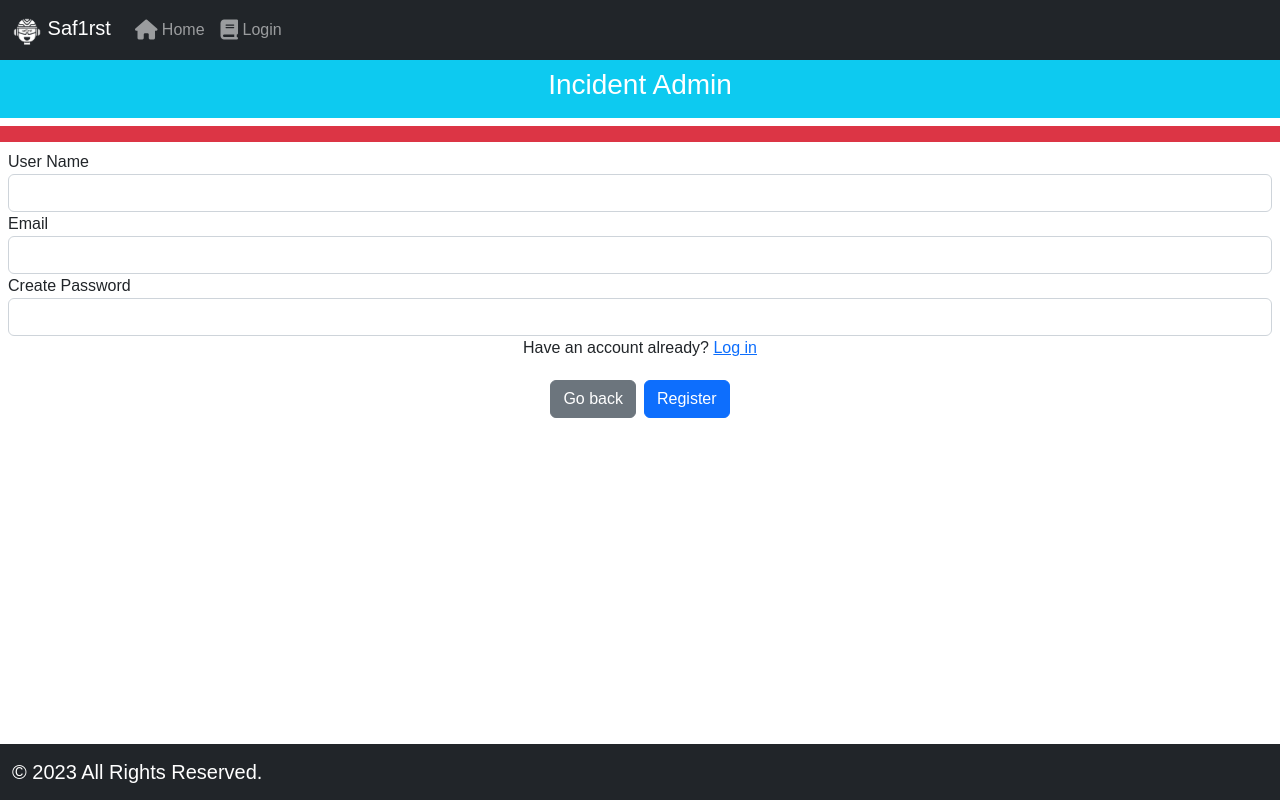
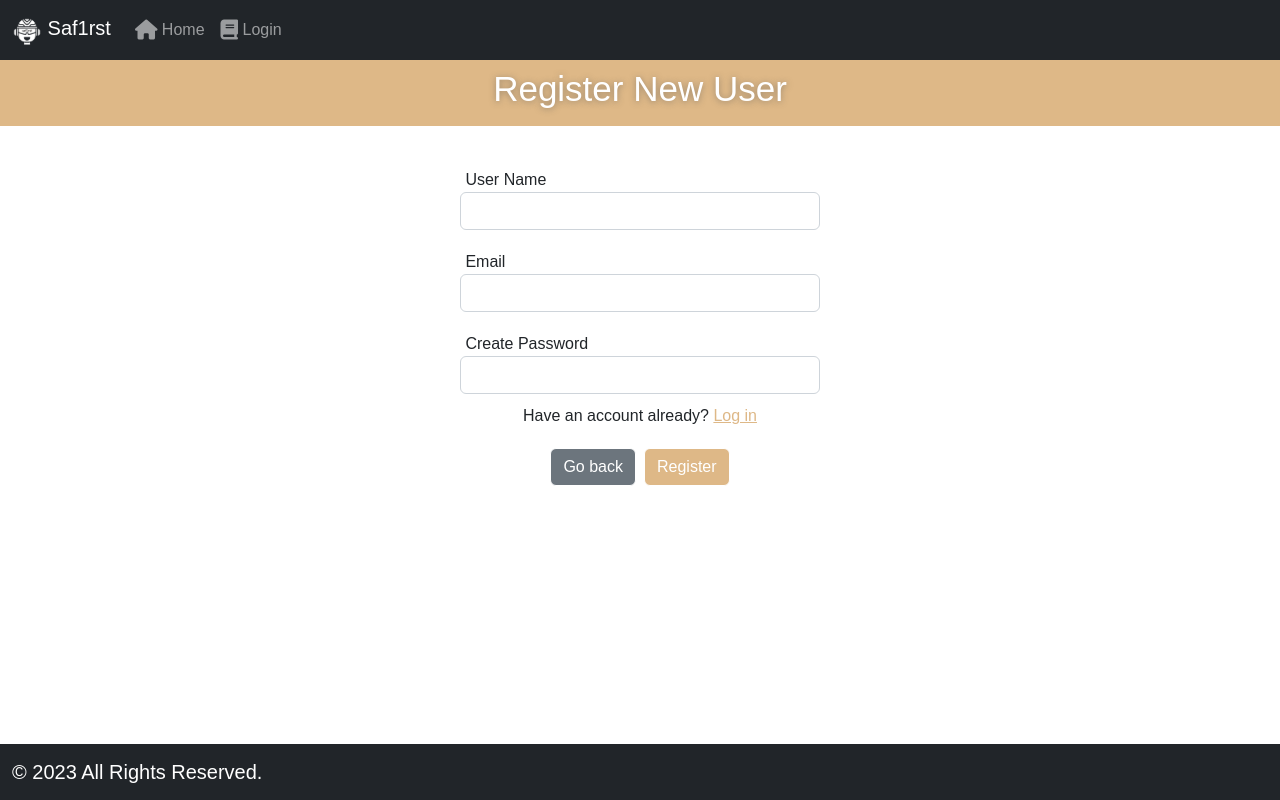
Before and after one commit to MaxwelSantana/COMP229-Group3, an Angular app in the folder IncidentManagerClient/: page /register in a window 1280 px wide. Built offline with nearby package versions, Linux system fonts and the light colour scheme.

Commit message:
style login and register

```diff
--- a/IncidentManagerClient/src/app/auth/login.component.html
+++ b/IncidentManagerClient/src/app/auth/login.component.html
@@ -1,16 +1,19 @@
-<div class="bg-info p-2 text-center text-white">
-  <h3>Incident Admin</h3>
+<div class = "p-2 text-center text-white" style="background-color: burlywood; width: 100%">
+  <h3 style="color: white;
+  text-shadow: 0 1px 6px rgba(81, 81, 81, 0.5);
+  text-align: center;
+  font-size: 35px;">Admin Credentials</h3>
 </div>
 <div
-  class="bg-danger mt-2 p-2 text-center text-white"
+  class="mt-2 p-2 text-center" style="color: red; font-size: 15px;"
   *ngIf="errorMessage != null"
 >
   {{ errorMessage }}
 </div>
 <div class="p-2">
   <form novalidate #myForm="ngForm" (ngSubmit)="authenticate(myForm)">
-    <div class="form-group">
-      <label>Email</label>
+    <div class="form-group" style="padding: 10px; width: 30%; margin: 0 auto;">
+      <label style="padding-left: 5px;">Email</label>
       <input
         class="form-control"
         name="email"
@@ -19,8 +22,8 @@
         required
       />
     </div>
-    <div class="form-group">
-      <label>Password</label>
+    <div class="form-group" style="padding: 10px; width: 30%; margin: 0 auto;"  >
+      <label style="padding-left: 5px;">Password</label>
       <input
         class="form-control"
         type="password"
@@ -32,12 +35,11 @@
     <div class="text-center">
       <p>
         Don't have an account?
-        <a class="pe-auto" routerLink="/register">Sign up</a>
+        <a class="pe-auto" routerLink="/register" style="color: burlywood">Sign up</a>
       </p>
-      <button class="btn btn-secondary m-1" type="reset" (click)="goBack()">
-        Go back
+      <button class="btn btn-secondary m-1" type="reset" (click)="goBack()" style="border-color: white">Go back
       </button>
-      <button class="btn btn-primary m-1" type="submit">Log In</button>
+      <button class="btn btn-primary m-1" type="submit" style="background-color: burlywood; border-color: white;">Log In</button>
     </div>
   </form>
 </div>
--- a/IncidentManagerClient/src/app/auth/register.component.html
+++ b/IncidentManagerClient/src/app/auth/register.component.html
@@ -1,8 +1,11 @@
-<div class="bg-info p-2 text-center text-white">
-  <h3>Incident Admin</h3>
+<div class = "p-2 text-center text-white" style="background-color: burlywood; width: 100%">
+  <h3 style="color: white;
+  text-shadow: 0 1px 6px rgba(81, 81, 81, 0.5);
+  text-align: center;
+  font-size: 35px;">Register New User</h3>
 </div>
 <div
-  class="bg-danger mt-2 p-2 text-center text-white"
+  class="mt-2 p-2 text-center" style="color: red; font-size: 15px;"
   *ngIf="errorMessage != null"
 >
   {{ errorMessage }}
@@ -13,8 +16,8 @@
     #registrationForm="ngForm"
     (ngSubmit)="register(registrationForm)"
   >
-    <div class="form-group">
-      <label>User Name</label>
+    <div class="form-group" style="padding: 10px; width: 30%; margin: 0 auto;">
+      <label style="padding-left: 5px;">User Name</label>
       <input
         class="form-control"
         name="displayName"
@@ -22,8 +25,8 @@
         required
       />
     </div>
-    <div class="form-group">
-      <label>Email</label>
+    <div class="form-group" style="padding: 10px; width: 30%; margin: 0 auto;">
+      <label style="padding-left: 5px;">Email</label>
       <input
         class="form-control"
         type="email"
@@ -32,8 +35,8 @@
         required
       />
     </div>
-    <div class="form-group">
-      <label>Create Password</label>
+    <div class="form-group" style="padding: 10px; width: 30%; margin: 0 auto;">
+      <label style="padding-left: 5px;">Create Password</label>
       <input
         class="form-control"
         type="password"
@@ -45,10 +48,10 @@
     <div class="text-center">
       <p>
         Have an account already?
-        <a class="pe-auto" routerLink="/login">Log in</a>
+        <a class="pe-auto" routerLink="/login" style="color: burlywood">Log in</a>
       </p>
-      <button class="btn btn-secondary m-1" routerLink="/">Go back</button>
-      <button class="btn btn-primary m-1" type="submit">Register</button>
+      <button class="btn btn-secondary m-1" routerLink="/" style="border-color: white">Go back</button>
+      <button class="btn btn-primary m-1" type="submit" style="background-color: burlywood; border-color: white;">Register</button>
     </div>
   </form>
 </div>
```
